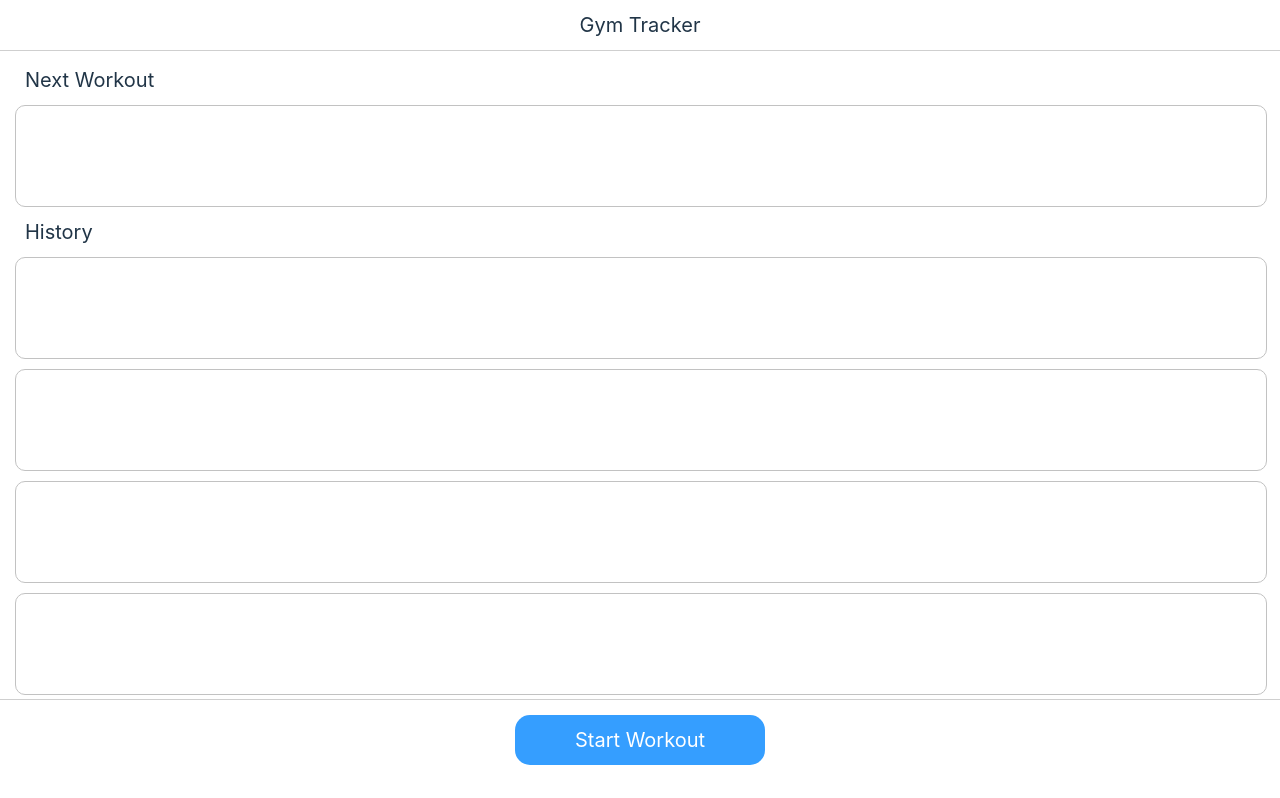
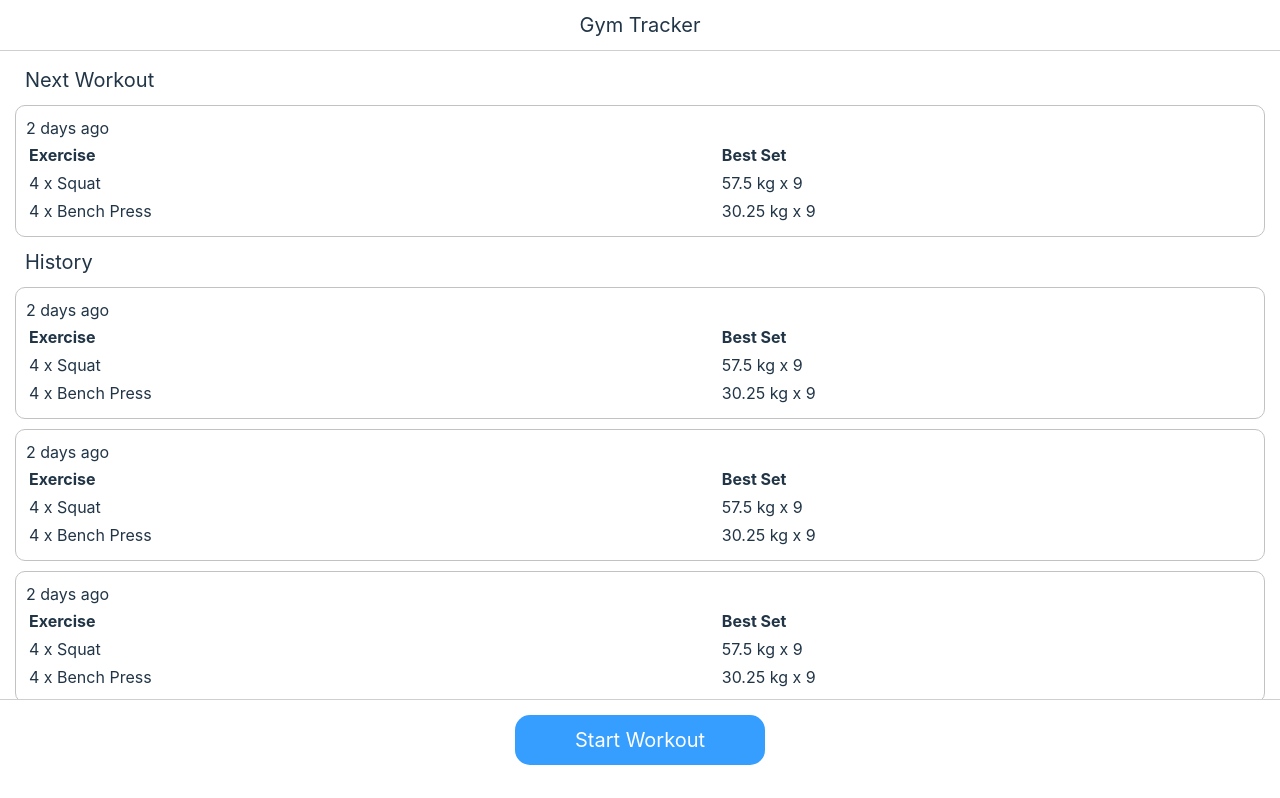
Before and after one commit to Gym-Tracker/Gym-Tracker, a React (Vite) app: page / in a window 1280 px wide. Shown: the top 798 px of the page. Built offline with nearby package versions, Linux system fonts and the light colour scheme.

Commit message:
Added elements to workout cards

```diff
--- a/src/components/WorkoutCard.css
+++ b/src/components/WorkoutCard.css
@@ -1,8 +1,15 @@
 .card {
   width: 100%;
-  height: 100px;
+  /* height: 100px; */
+  padding: 10px;
+  box-sizing: border-box;
   border-style: solid;
   border-width: 1px;
   border-color: rgb(194, 194, 194);
   border-radius: 10px;
 }
+
+.table {
+  width: 100%;
+  text-align: left;
+}
--- a/src/components/WorkoutCard.tsx
+++ b/src/components/WorkoutCard.tsx
@@ -1,11 +1,73 @@
 import './WorkoutCard.css'
+import { Workout } from '../types'
+
+const workout : Workout = {
+  date: new Date(),
+  duration: 3600,
+  exercises: [
+    {
+      name: "Squat",
+      sets: [
+        {
+          type: 0,
+          weight: 30,
+          reps: 5
+        },
+        {
+          type: 0,
+          weight: 35,
+          reps: 5
+        },
+        {
+          type: 0,
+          weight: 37.5,
+          reps: 8
+        }
+      ]
+    },
+    {
+      name: "Bench Press",
+      sets: [
+        {
+          type: 0,
+          weight: 25,
+          reps: 5
+        },
+        {
+          type: 0,
+          weight: 27.5,
+          reps: 5
+        },
+        {
+          type: 0,
+          weight: 32.5,
+          reps: 8
+        }
+      ]
+    }
+  ]
+}
 
 function WorkoutCard() {
-    return (
-      <div className='card'>
-
-      </div>
-    )
-  }
+  return (
+    <div className='card'>
+      <div>2 days ago</div>
+      <table className='table'>
+        <tr>
+          <th>Exercise</th>
+          <th>Best Set</th>
+        </tr>
+        <tr>
+          <td>4 x Squat</td>
+          <td>57.5 kg x 9</td>
+        </tr>
+        <tr>
+          <td>4 x Bench Press</td>
+          <td>30.25 kg x 9</td>
+        </tr>
+      </table>
+    </div>
+  )
+}
 
 export default WorkoutCard
```
